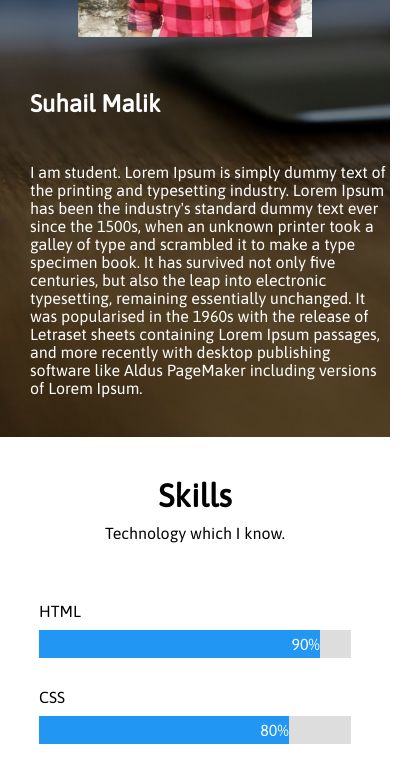
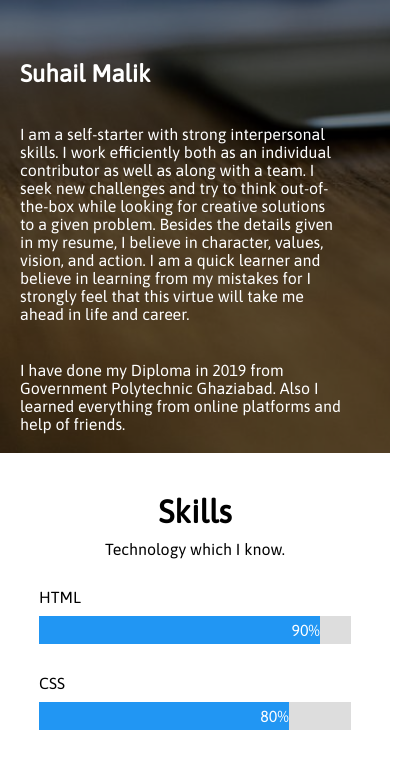
Before and after one commit to suhailmalik07/portfolio_archived, a plain HTML site: page index.html in a window 390 px wide. Shown: the part 1217-1974 px from the top of the page, 420 px wide, since content can reach past the window. Drawn offline with Linux system fonts and the light colour scheme.

Commit message:
fix bug for mobile view and updated info

```diff
--- a/index.html
+++ b/index.html
@@ -62,14 +62,15 @@
 
             <div id="about-right" class="column">
                 <h2>Suhail Malik</h2>
-                <br><br>
-                <p>I am student. Lorem Ipsum is simply dummy text of the printing and typesetting industry. Lorem Ipsum
-                    has been the industry's standard dummy text ever since the 1500s, when an unknown printer took a
-                    galley of type and scrambled it to make a type specimen book. It has survived not only five
-                    centuries, but also the leap into electronic typesetting, remaining essentially unchanged. It was
-                    popularised in the 1960s with the release of Letraset sheets containing Lorem Ipsum passages, and
-                    more recently with desktop publishing software like Aldus PageMaker including versions of Lorem
-                    Ipsum.</p>
+                <br>
+                <p>I am a self-starter with strong interpersonal skills. I work efficiently both as an individual
+                    contributor as well as along with a team. I seek new challenges and try to think out-of-the-box
+                    while looking for creative solutions to a given problem. Besides the details given in my resume, I
+                    believe in character, values, vision, and action. I am a quick learner and believe in learning from
+                    my mistakes for I strongly feel that this virtue will take me ahead in life and career.</p>
+                <br>
+                <p>I have done my Diploma in 2019 from Government Polytechnic Ghaziabad. Also I learned everything from
+                    online platforms and help of friends. </p>
             </div>
         </div>
     </div>
--- a/style.css
+++ b/style.css
@@ -84,20 +84,13 @@
 
 .about {
     padding-top: 20px;
-    width: 100%;
-}
-
-.about-box {
-    width: 80%;
-    margin: 0 auto;
-    display: flex;
+    text-align: center;
 }
 
 .about{
     text-align: center;
 }
 .row {
-    margin-top: 30px;
     display: flex;
     flex-direction: row;
     width: 100%;
@@ -191,6 +184,7 @@ footer > p {
     }
     .pic-info {
         left: 20%;
+        top: 20%;
     }
     .navbar {
         background-color: #2C3335;
@@ -203,10 +197,15 @@ footer > p {
         width: 100%;
     }
     #about-right {
-        width: 100%;
-        margin: 20px 30px 40px;
+        width: 90%;
+    }
+    #about-right > h2, #about-right > p {
+        margin: 0 10px 20px 20px;
     }
     #about-left > img {
         width: 60%;
     }
+    .navbar > div > ul > a > li {
+        padding: 15px;
+    }
 }
```
